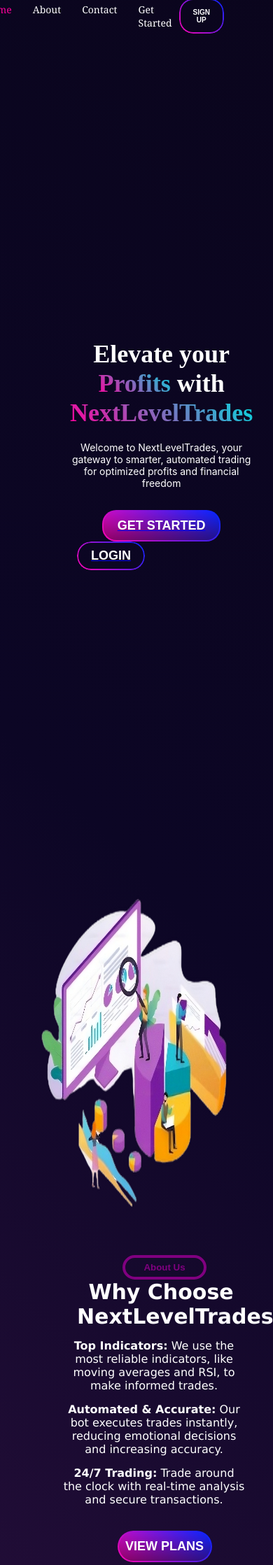
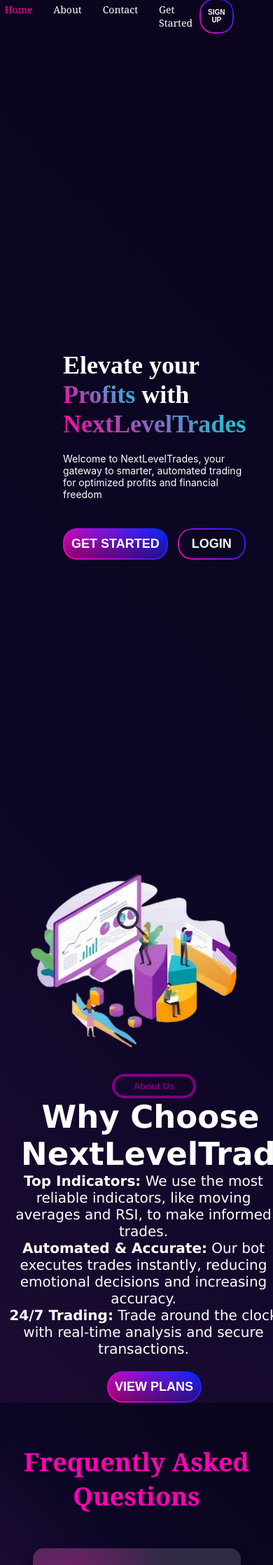
Before and after one commit to KaranYadav28/nextleveltrades-heroku, a Flask app: page / in a window 390 px wide. Shown: the top 2237 px of the page at 70% size. Run offline with Flask 3, Linux system fonts and the light colour scheme.

Commit message:
Update styles.css

```diff
--- a/static/styles.css
+++ b/static/styles.css
@@ -511,8 +511,6 @@ body {
     font-size: 14px;
     color: #bdbdbd;
 }
-/* Full Responsive Code */
-
 /* Resetting margin and padding for all elements */
 * {
     margin: 0;
@@ -520,147 +518,270 @@ body {
     box-sizing: border-box;
 }
 
-/* Prevent horizontal scroll */
+/* Prevent horizontal scroll by hiding overflow */
 html, body {
     width: 100%;
     overflow-x: hidden;
 }
 
-/* Mobile-first approach */
+/* Ensure containers take full width */
+body {
+    background: linear-gradient(45deg, #471174, #180527, #2b103f, #0c0625, #0a051b);
+    background-size: 200% 200%;
+    animation: gradientShift 10s ease-in-out infinite;
+    font-family: Georgia, serif;
+}
 
-/* Navbar adjustments for mobile */
-@media (max-width: 600px) {
-    .navbar {
-        display: flex;
-        justify-content: flex-end; /* Push navbar buttons toward the right */
-        padding: 10px 20px;
+/* Responsive layout adjustments */
+
+/* For screens up to 1200px */
+@media (max-width: 1200px) {
+    .welcome-left h1 {
+        font-size: 80px;
     }
-
-    .navbar-menu {
-        display: flex;
-        gap: 10px;
-        margin-right: auto; /* Push the buttons towards the right */
+    .welcome p {
+        font-size: 22px;
     }
-
-    .navbar-menu a {
-        font-size: 14px;
-        padding: 10px 15px;
+    .welcome {
+        height: 80vh;
     }
-
-    .navbar-signup {
-        padding: 8px 22px; /* Increase width and decrease height */
-        font-size: 11px;
+    .welcome-right img {
+        width: 400px;
+        height: auto;
     }
 }
 
-/* Welcome section alignment fix */
-@media (max-width: 600px) {
-    .welcome-left {
-        max-width: 100%;
-        margin: 0 auto;
-        text-align: center;
-        padding-left: 10px;  /* Slight left alignment */
+/* For screens up to 1100px */
+@media (max-width: 1100px) {
+    .welcome-left h1 {
+        font-size: 75px;
     }
-
-    .welcome-left h1 {
-        font-size: 48px;
-        margin-bottom: 20px;
-    }
-
-    .welcome p {
-        font-size: 16px;
-        margin-bottom: 30px;
-    }
-
-    .wwelcome-button, .login-button {
-        margin: 0 auto;
-        display: block;
-        padding: 10px 20px;
+    .welcome-right img {
+        width: 350px;
+        height: auto;
     }
 }
 
-/* Get in Touch section responsive fix */
+/* For screens up to 1000px */
+@media (max-width: 1000px) {
+    .navbar-menu a {
+        font-size: 18px;
+        gap: 20px;
+    }
+    .welcome-left h1 {
+        font-size: 70px;
+    }
+    .welcome p {
+        font-size: 20px;
+    }
+    .welcome-right img {
+        width: 320px;
+        height: auto;
+    }
+    .welcome {
+        height: 70vh;
+    }
+    .Second-page {
+        display: flex;
+        flex-direction: row;
+        height: auto;
+        align-items: center;
+        width: 100%;
+    }
+    .second-left, .second-right {
+        max-width: 50%;
+    }
+    .second-left img {
+        width: 100%;
+        height: auto;
+    }
+    .second-right {
+        margin-left: 20px;
+    }
+}
+
+/* For screens up to 900px */
+@media (max-width: 900px) {
+    .welcome-left {
+        margin-left: 50px;
+        max-width: 100%;
+    }
+    .welcome-left h1 {
+        font-size: 60px;
+    }
+    .welcome p {
+        font-size: 18px;
+    }
+    .welcome-right img {
+        width: 280px;
+        margin-left: 70px;
+    }
+    .welcome {
+        height: 65vh;
+    }
+}
+
+/* For screens up to 800px */
+@media (max-width: 800px) {
+    .navbar-logo img {
+        height: 60px;
+    }
+    .navbar-menu a {
+        font-size: 16px;
+        gap: 15px;
+    }
+    .welcome-left h1 {
+        font-size: 55px;
+    }
+    .welcome p {
+        font-size: 16px;
+    }
+    .welcome-right img {
+        width: 240px;
+        height: auto;
+    }
+    .welcome {
+        height: 60vh;
+    }
+    .Second-page {
+        flex-direction: column;
+        text-align: center;
+        width: 100%;
+    }
+    .second-left, .second-right {
+        max-width: 100%;
+    }
+    .second-left img {
+        width: 90%;
+        margin: auto;
+    }
+    .second-right {
+        margin-top: 20px;
+    }
+    .navbar-signup {
+        padding: 7px 18px;
+        font-size: 14px;
+    }
+}
+
+/* For screens up to 700px */
+@media (max-width: 700px) {
+    .navbar-logo {
+        display: none;
+    }
+    .navbar-menu a {
+        font-size: 14px;
+        gap: 10px;
+    }
+    .welcome-left {
+        margin-left: 50px;
+        max-width: 100%;
+    }
+    .welcome-left h1 {
+        font-size: 50px;
+    }
+    .welcome p {
+        font-size: 16px;
+    }
+    .welcome-right img {
+        display: none;
+    }
+    .navbar {
+        justify-content: center;
+    }
+    .welcome {
+        height: 55vh;
+    }
+    .navbar-signup {
+        padding: 6px 16px;
+        font-size: 13px;
+    }
+}
+
+/* For screens up to 600px */
 @media (max-width: 600px) {
+    .navbar-menu {
+        gap: 10px;
+    }
+    .navbar-signup {
+        padding: 5px 14px;
+        font-size: 12px;
+    }
+    .welcome-left {
+        margin-left: 20px; /* Shift towards left from center */
+        max-width: 100%;
+        text-align: left;
+    }
+    .welcome-left h1 {
+        font-size: 48px;
+    }
+    .welcome p {
+        font-size: 16px;
+    }
+    .welcome-right img {
+        display: none;
+    }
+    .welcome {
+        height: 50vh;
+        display: flex;
+        justify-content: flex-start;
+        align-items: center;
+    }
+    /* Get in Touch Section for mobile */
     .get-in-touch {
-        width: 100%; /* Full width for mobile */
-        padding: 20px;
-        border-radius: 0;
+        width: 100%; /* Full width on mobile */
         margin: 0;
+        padding: 30px 20px;
     }
-
     .get-in-touch h2 {
-        font-size: 28px;
+        font-size: 32px;
     }
-
     .get-in-touch p {
         font-size: 14px;
-        margin-bottom: 30px;
     }
-
     .get-in-touch .contact-form {
         width: 100%;
-        padding: 10px;
+        padding: 0;
     }
-
     .get-in-touch .contact-form input,
     .get-in-touch .contact-form textarea {
-        width: 100%;
+        padding: 12px;
         font-size: 14px;
-        padding: 10px;
     }
-
     .get-in-touch .contact-form button {
         font-size: 16px;
         padding: 12px;
     }
 }
 
-/* Second-page (About section) - Adding spacing between points */
-@media (max-width: 600px) {
-    .Second-page {
-        flex-direction: column;
-        text-align: center;
-        width: 100%;  /* Ensure full width */
-        padding: 20px;
+/* For screens up to 500px */
+@media (max-width: 500px) {
+    .navbar {
+        padding: 10px 20px;
     }
-
-    .second-left, .second-right {
-        max-width: 100%;
+    .navbar-menu a {
+        font-size: 14px;
+        padding: 10px 15px;
+        gap: 8px;
     }
-
-    .second-left img {
-        width: 90%;
-        margin: auto;
+    .navbar-signup {
+        padding: 5px 14px;
+        font-size: 11px;
     }
-
-    .second-right {
-        margin-top: 20px;
-        padding: 20px;
-    }
-
-    .second-right h1 {
-        font-size: 30px;
-        margin-bottom: 15px;
-    }
-
-    .second-right p {
-        font-size: 16px;
-        margin-bottom: 15px; /* Add spacing between points */
-    }
-}
-
-/* Welcome section height adjustments for mobile */
-@media (max-width: 500px) {
-    .welcome {
-        height: 50vh;
-    }
-
     .welcome-left h1 {
         font-size: 42px;
     }
-
     .welcome p {
         font-size: 15px;
+    }
+    .welcome {
+        height: 45vh;
+    }
+    .get-in-touch h2 {
+        font-size: 28px;
+    }
+    .get-in-touch p {
+        font-size: 13px;
     }
 }
 
@@ -670,27 +791,32 @@ html, body {
         padding: 5px 10px;
         height: 45px;
     }
-
     .navbar-menu a {
         font-size: 14px;
         padding: 8px 10px;
     }
-
     .navbar-signup {
-        padding: 6px 20px; /* Adjust height and width */
+        padding: 4px 12px;
         font-size: 10px;
     }
-
     .welcome-left h1 {
         font-size: 36px;
     }
-
     .welcome p {
         font-size: 14px;
     }
-
     .welcome {
         height: 45vh;
+    }
+    .get-in-touch h2 {
+        font-size: 24px;
+    }
+    .get-in-touch p {
+        font-size: 12px;
+    }
+    .get-in-touch .contact-form button {
+        font-size: 14px;
+        padding: 10px;
     }
 }
 
@@ -700,25 +826,20 @@ html, body {
         padding: 2px 5px;
         height: 40px;
     }
-
     .navbar-menu a {
         font-size: 12px;
         padding: 6px 8px;
     }
-
     .navbar-signup {
-        padding: 5px 18px; /* Adjust height and width */
+        padding: 3px 10px;
         font-size: 9px;
     }
-
     .welcome-left h1 {
         font-size: 32px;
     }
-
     .welcome p {
         font-size: 13px;
     }
-
     .welcome {
         height: 40vh;
     }
```
